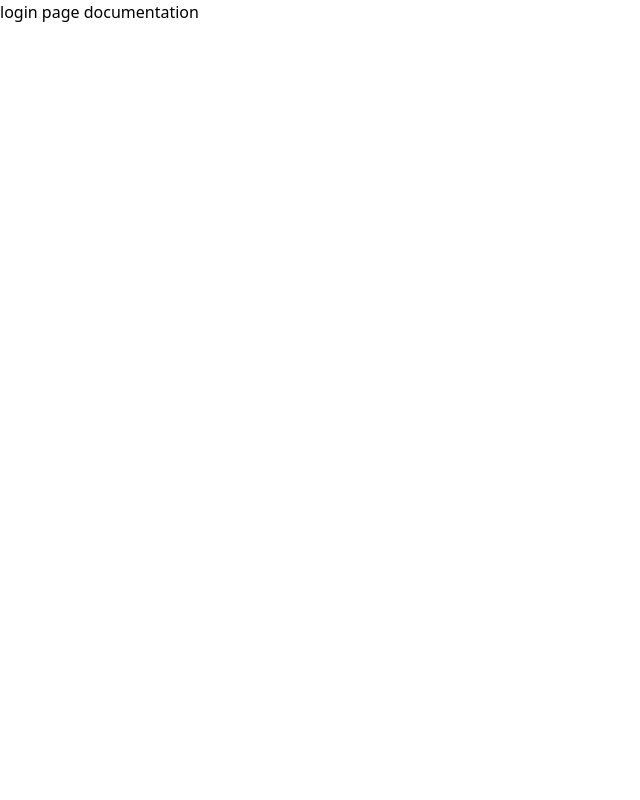
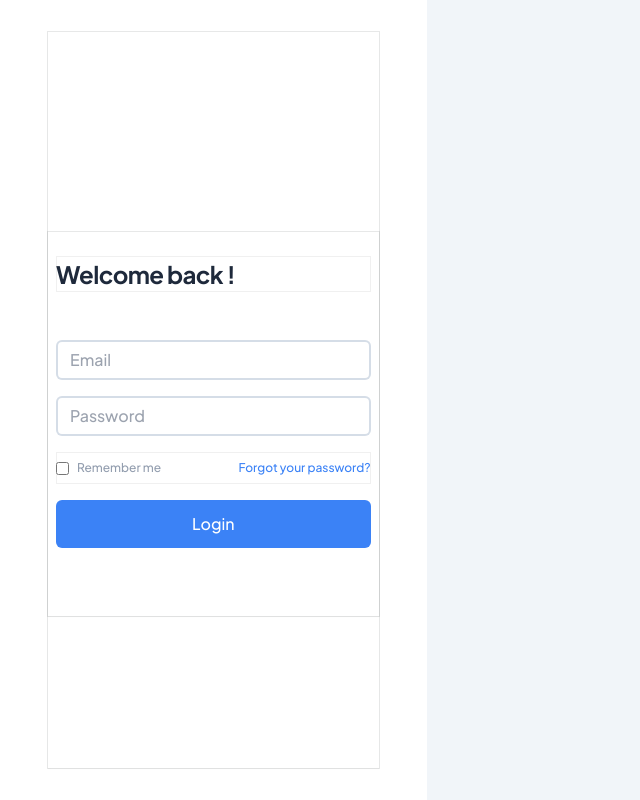
Before and after one commit to rogelcristobal/digiDirect-vite, a React (Vite) app: page / in a window 1280 px wide. Shown: the whole page, without its empty margins (0-640 px from the left). Built offline with nearby package versions, Linux system fonts and the light colour scheme.

Commit message:
added login page

```diff
--- a/src/App.jsx
+++ b/src/App.jsx
@@ -3,11 +3,11 @@ import Navbar from "./components/Navbar";
 import Footer from "./components/Footer";
 import ErrorPage from "./components/ErrorPage";
 import { Outlet, Routes, Route } from "react-router-dom";
-import SamplePage from "./components/SamplePage";
+import Login from "./components/Login";
 function App() {
   return (
     <Routes>
-      <Route path="/" element={<SamplePage />} />
+      <Route path="/" element={<Login />} />
       <Route
         path="/product-listing/*"
         element={
--- /dev/null
+++ b/src/components/Login.jsx
@@ -0,0 +1,37 @@
+import React from 'react';
+import { useNavigate } from 'react-router-dom';
+const Login = () => {
+  const navigate= useNavigate()
+
+  const handleLogin=(e)=>{
+    e.preventDefault()
+    navigate('product-listing/documentation')
+  }
+  return (
+    <div className='w-full h-screen grid grid-flow-col grid-cols-6'>
+      <div className='w h-full grid col-span-2 bg-white shadow-xl py-8 px-12'>
+        <div className='medium-box-divider h-full w-full flex flex-col items-center justify-center '>
+          <form onSubmit={(e)=>handleLogin(e)} className='w-full mt-12 medium-box-divider h-96 px-2 py-6 flex flex-col items-center justify-start'>
+            <span className='text-[1.5rem] w-full font-bold thin-box-divider mb-12 font-plus tracking-tight text-slate-800'>Welcome back !</span>
+            <input type="text" className='outline-blue-500 border-2 mb-4 w-full border-solid border-slate-300/80 rounded-md h-10 px-3 placeholder:font-plus ' placeholder='Email'/>
+            <input type="text" className='outline-blue-500 border-2 w-full mb-4 border-solid border-slate-300/80 rounded-md h-10 px-3 placeholder:font-plus ' placeholder='Password'/>
+            <div className='h-8 w-full thin-box-divider mb-4 flex items-center justify-between'>
+              <div className='box-border flex items-center justify-between gap-2'>
+                <input type="checkbox" name="remember-me" id=""/>
+                <span className='text-xs font-plus text-slate-500/70'>Remember me</span>
+              </div>
+              <a href="" className='text-xs font-plus text-blue-500 font-medium'>Forgot your password?</a>
+            </div>
+            <button type="submit" className='h-12 w-full bg-blue-500 hover:bg-blue-600 transition-all duration-300 ease-in-out rounded-md text-white font-plus text-center'>Login</button>
+          </form>
+        </div>
+      </div>
+      <div className='bg-slate-100 box-border col-span-4 w-full h-full'>
+
+
+      </div>
+    </div>
+  );
+}
+
+export default Login;
--- a/src/components/SamplePage.jsx
+++ /dev/null
@@ -1,15 +0,0 @@
-import React from 'react';
-import { Link } from 'react-router-dom';
-const SamplePage = () => {
-  return (
-    <div>
-      login page
-    <a>
-
-      <Link to="/product-listing/documentation"> documentation</Link>
-    </a>
-    </div>
-  );
-}
-
-export default SamplePage;
--- a/src/components/Sidebar.jsx
+++ b/src/components/Sidebar.jsx
@@ -2,7 +2,7 @@ import React from "react";
 import { Link } from "react-router-dom";
 const Sidebar = () => {
   return (
-    <div className="h-[calc(100vh-5.5rem)] sticky top-16   pl-2 lg:pl-0 box-border flex justify-start items-start w-[23rem]   pt-12 thin-right-divider overflow-y-scroll">
+    <div className="h-[calc(100vh-5.5rem)] sticky top-16   pl-2 lg:pl-0 box-border flex justify-start items-start w-[24rem]   pt-12 thin-right-divider overflow-y-scroll">
       {/*sidebar content */}
       <nav className="relative h-full  px-[0rem]">
         <p className="text-slate-900 text-sm  text-left font-plus  font-bold capitalize mb-4">
```
